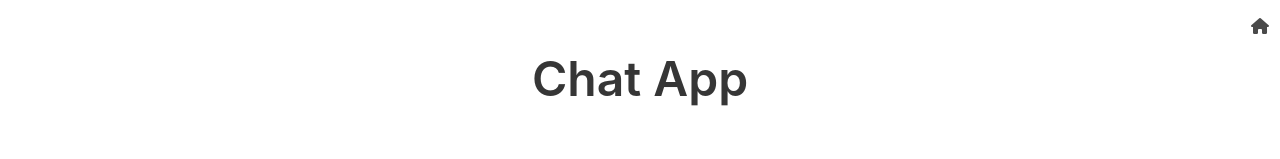
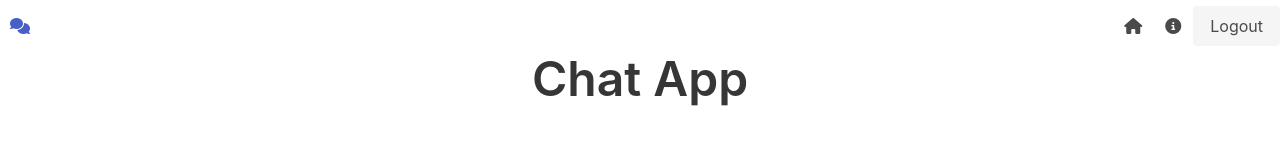
Before and after one commit to timamero/react-nodejs-video-chat, a React (Create React App) app in the folder frontend/: page / in a window 1280 px wide. Shown: the top 159 px of the page. Built offline with nearby package versions, Linux system fonts and the light colour scheme; no server answers.

Commit message:
update Navbar style and add link components

```diff
--- a/frontend/public/index.html
+++ b/frontend/public/index.html
@@ -27,7 +27,7 @@
     <script src="https://kit.fontawesome.com/399087e055.js" crossorigin="anonymous"></script>
     <title>React App</title>
   </head>
-  <body>
+  <body class="has-navbar-fixed-top">
     <noscript>You need to enable JavaScript to run this app.</noscript>
     <div id="root"></div>
     <!--
--- a/frontend/src/components/Layout/Navbar/Navbar.tsx
+++ b/frontend/src/components/Layout/Navbar/Navbar.tsx
@@ -1,16 +1,41 @@
-import React from 'react';
+import React, { useState } from 'react';
 import { Link } from 'react-router-dom';
 
 const Navbar: React.FC = () => {
+  const [isMenuActive, setIsMenuActive] = useState(false)
   return (
-    <nav id="navbar" className="navbar" role="navigation"  aria-label="main navigation">
-      <div className="navbar-menu is-active">
-        <div className="navbar-end">
-        <Link to="/" className="navbar-item has-text-centered">
+    <nav id="navbar" className="navbar is-fixed-top" role="navigation"  aria-label="main navigation">
+      <div className="navbar-brand">
+        <Link to="/" className="navbar-item">
           <span className="icon">
-            <i className="fas fa-home"></i>
+          <i className="fas fa-comments"></i>
           </span>
         </Link>
+
+        <div onClick={() => setIsMenuActive(!isMenuActive)} role="button" className={`${isMenuActive && 'is-active'} navbar-burger`} aria-label="menu" aria-expanded="false" data-target="navbarBasicExample">
+          <span aria-hidden="true"></span>
+          <span aria-hidden="true"></span>
+          <span aria-hidden="true"></span>
+        </div>
+      </div>
+      <div className={`${isMenuActive && 'is-active'} navbar-menu`}>
+        <div className="navbar-end">
+          <Link to="/" className="navbar-item has-text-centered">
+            <span className="icon">
+              <i className="fas fa-home p-1"></i>
+            </span>
+          </Link>
+          <Link to="/" className="navbar-item has-text-centered">
+            <span className="icon">
+              <i className="fas fa-info-circle p-1"></i>
+            </span>
+          </Link>
+          <div className='buttons is-flex is-flex-direction-row is-justify-content-center'>
+            <button className="button is-light">
+              Logout
+            </button>
+          </div>
+
         </div>
       </div>
     </nav>
```
